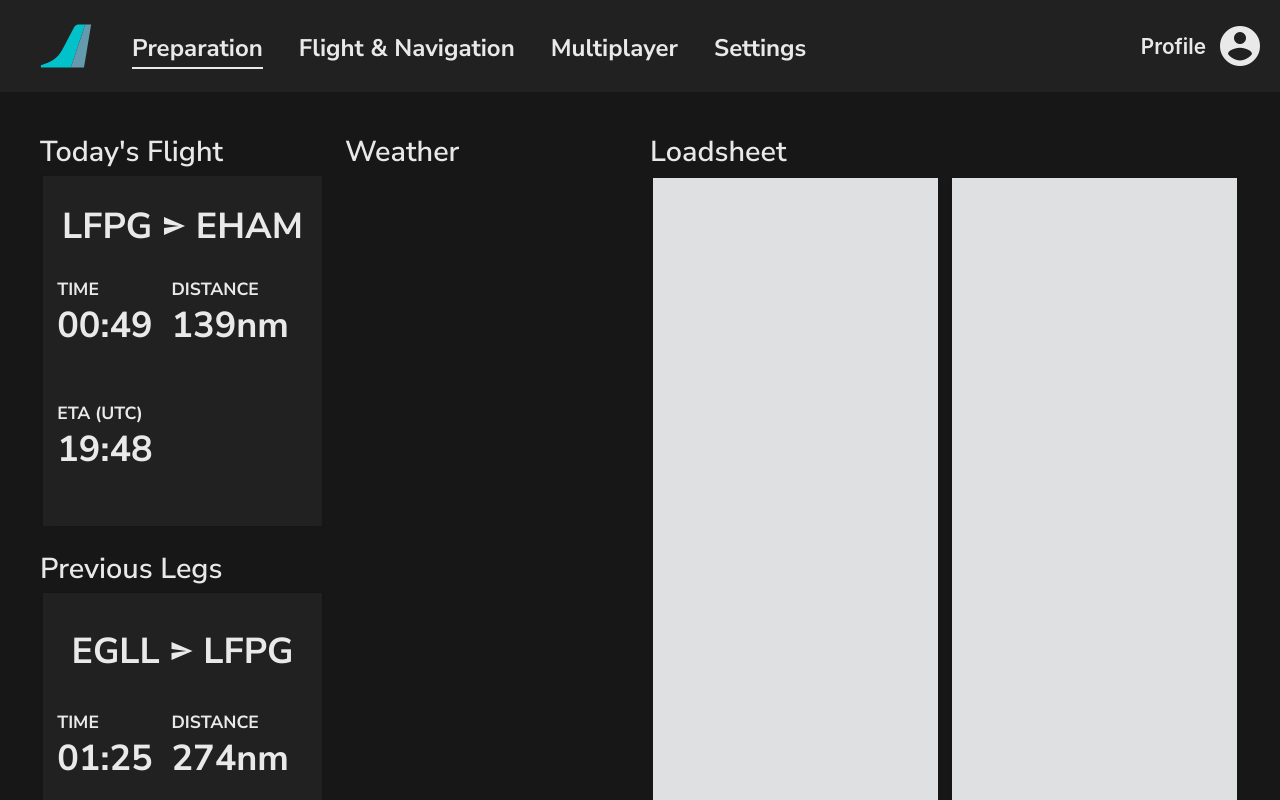
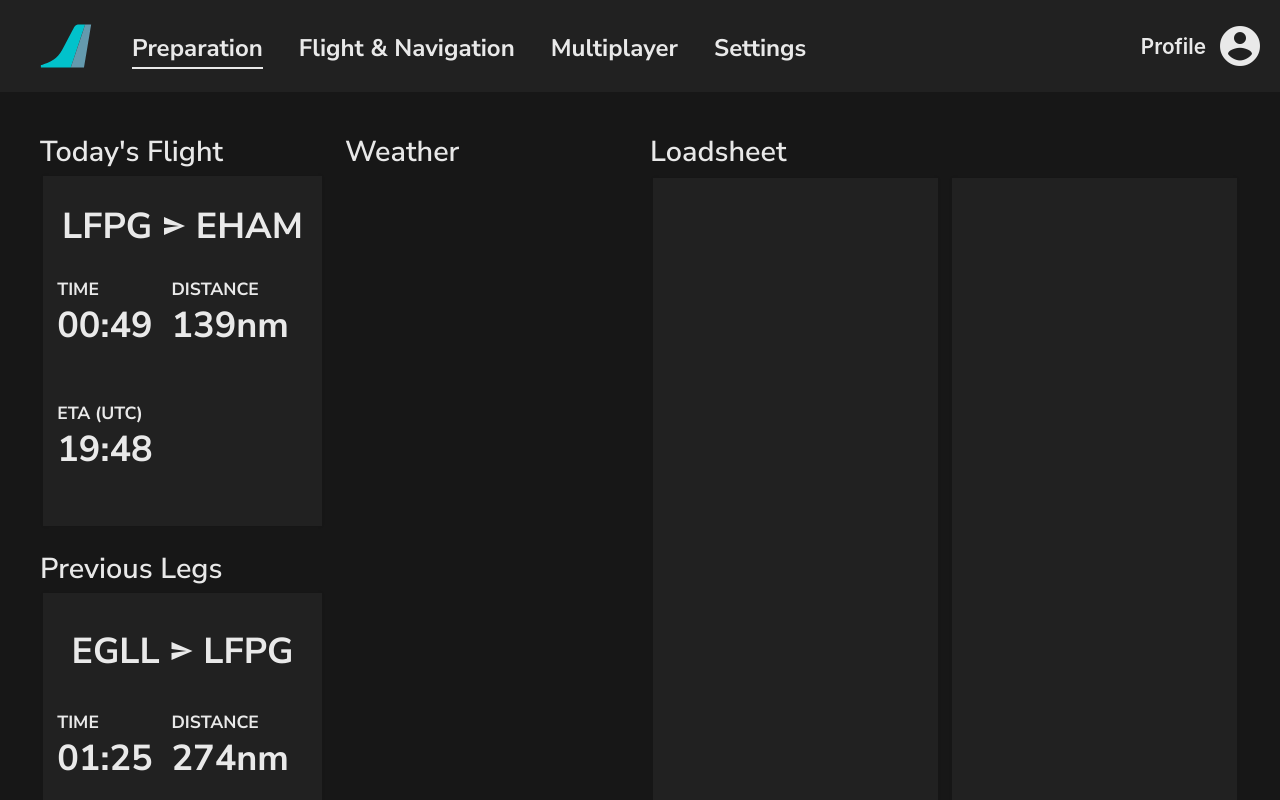
Before and after one commit to flybywiresim/efb, a React (Create React App) app: page / in a window 1280 px wide. Shown: the top 800 px of the page. Built offline with nearby package versions, Linux system fonts and the light colour scheme.

Commit message:
Fixed loadsheet coloring

```diff
--- a/src/App.scss
+++ b/src/App.scss
@@ -9,7 +9,6 @@
 
   --cardText: rgba(0, 0, 0, 0.7);
   --cardBackground: rgb(223, 224, 226);
-  --cardLoadsheetBackground: rgb(223, 224, 226);
   --globalBackground: #E5E5E5;
   --widgetMargin: 10px;
 }
@@ -224,7 +223,7 @@
     min-height: 750px;
     box-shadow: 0 0 3px rgba(0, 0, 0, 0.1);
     margin: 0 7px 0 0;
-    background: var(--cardLoadsheetBackground);
+    background: var(--cardBackground);
     display: grid;
     grid-template-rows: 90% 10%;
     grid-template-areas:
@@ -245,7 +244,7 @@
     min-height: 450px;
     box-shadow: 0 0 3px rgba(0, 0, 0, 0.1);
     margin: 0 0 0 7px;
-    background: var(--cardLoadsheetBackground);
+    background: var(--cardBackground);
     display: grid;
     grid-template-rows: 90% 10%;
     grid-template-areas:
```
